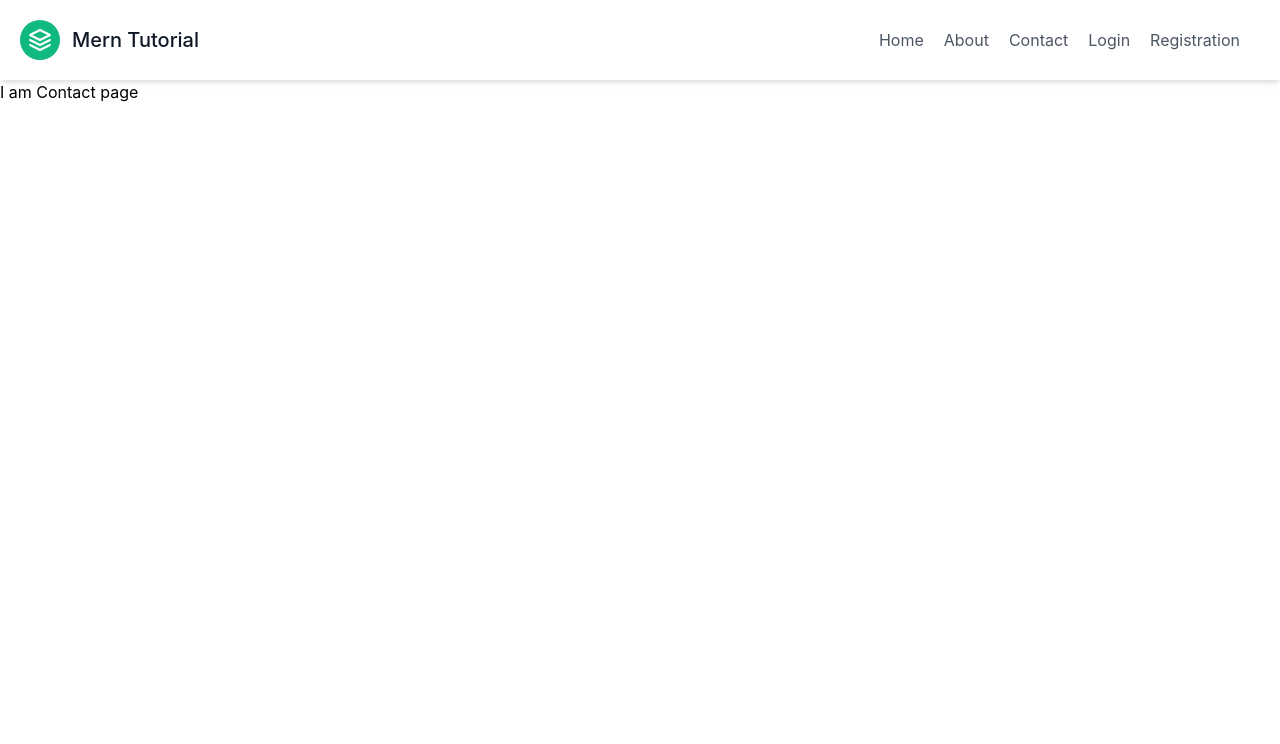
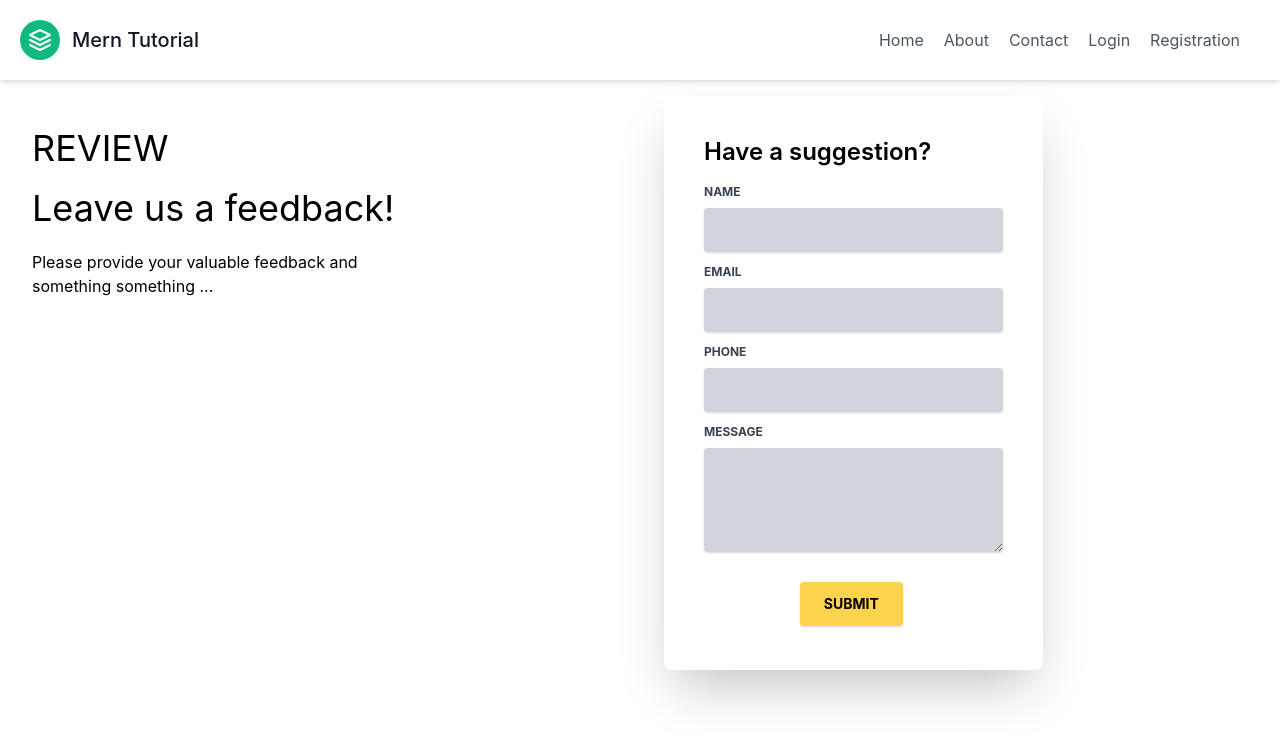
Before and after one commit to Shamimrahman/MERN-PROJECT, a React (Create React App) app in the folder frontend/: page /contact in a window 1280 px wide. Shown: the top 744 px of the page. Built offline with nearby package versions, Linux system fonts and the light colour scheme.

Commit message:
Contact Page Added

```diff
--- a/frontend/src/Components/Contact.jsx
+++ b/frontend/src/Components/Contact.jsx
@@ -4,7 +4,68 @@ import Navbar from './Navbar'
 function Contact() {
     return (
         <div>
-            <h1>I am Contact page</h1>
+        <section>
+        <div class=" text-black py-20 -mt-40">
+            <div class="container mx-auto flex flex-col md:flex-row my-6 md:my-24">
+                <div class="flex flex-col w-full lg:w-1/3 p-8">
+                    <p class=" text-black-300 text-lg md:text-4xl bold uppercase tracking-loose">REVIEW</p>
+                    <p class="text-3xl md:text-4xl my-4 leading-relaxed md:leading-snug">Leave us a feedback!</p>
+                    <p class="text-sm md:text-base leading-snug text-black-50 text-opacity-100">
+                        Please provide your valuable feedback and something something ...
+                    </p>
+                </div>
+                <div class="flex flex-col w-full lg:w-2/3 justify-center">
+                    <div class="container w-full px-4">
+                        <div class="flex flex-wrap justify-center">
+                            <div class="w-full lg:w-6/12 px-4">
+                                <div
+                                    class="relative flex flex-col min-w-0 break-words w-full mb-6 shadow-2xl rounded-lg bg-white">
+                                    <div class="flex-auto p-5 lg:p-10">
+                                        <h4 class="text-2xl mb-4 text-black font-semibold">Have a suggestion?</h4>
+                                        <form id="feedbackForm" action="" method="">
+                                            <div class="relative w-full mb-3">
+                                                <label class="block uppercase text-gray-700 text-xs font-bold mb-2"
+                            for="email">Name</label><input type="email" name="email" id="email" class="border-0 px-3 py-3 rounded text-sm shadow w-full
+                        bg-gray-300 placeholder-black text-gray-800 outline-none focus:bg-gray-400" placeholder=" "
+                            style={{transition: "all 0.15s ease 0s"}} required />
+                        </div>
+
+                        <div class="relative w-full mb-3">
+                        <label class="block uppercase text-gray-700 text-xs font-bold mb-2"
+    for="email">Email</label><input type="email" name="email" id="email" class="border-0 px-3 py-3 rounded text-sm shadow w-full
+bg-gray-300 placeholder-black text-gray-800 outline-none focus:bg-gray-400" placeholder=" "
+    style={{transition: "all 0.15s ease 0s"}} required />
+</div>
+
+<div class="relative w-full mb-3">
+<label class="block uppercase text-gray-700 text-xs font-bold mb-2"
+for="email">Phone</label><input type="email" name="email" id="email" class="border-0 px-3 py-3 rounded text-sm shadow w-full
+bg-gray-300 placeholder-black text-gray-800 outline-none focus:bg-gray-400" placeholder=" "
+style={{transition: "all 0.15s ease 0s"}} required />
+</div>
+                                                <div class="relative w-full mb-3">
+                                                    <label class="block uppercase text-gray-700 text-xs font-bold mb-2"
+                            for="message">Message</label><textarea maxlength="300" name="feedback" id="feedback" rows="4"
+                            cols="80"
+                            class="border-0 px-3 py-3 bg-gray-300 placeholder-black text-gray-800 rounded text-sm shadow focus:outline-none w-full"
+                            placeholder="" required></textarea>
+                                                </div>
+                                                <div class="text-center mt-6">
+                                                    <button id="feedbackBtn"
+                            class="bg-yellow-300 text-black text-center mx-auto active:bg-yellow-400 text-sm font-bold uppercase px-6 py-3 rounded shadow hover:shadow-lg outline-none focus:outline-none mr-1 mb-1"
+                            type="submit" style={{transition: "all 0.15s ease 0s"}}>Submit
+                          </button>
+                                                </div>
+                                        </form>
+                                    </div>
+                                </div>
+                            </div>
+                        </div>
+                    </div>
+                </div>
+            </div>
+        </div>
+    </section>
         </div>
     )
 }
```
